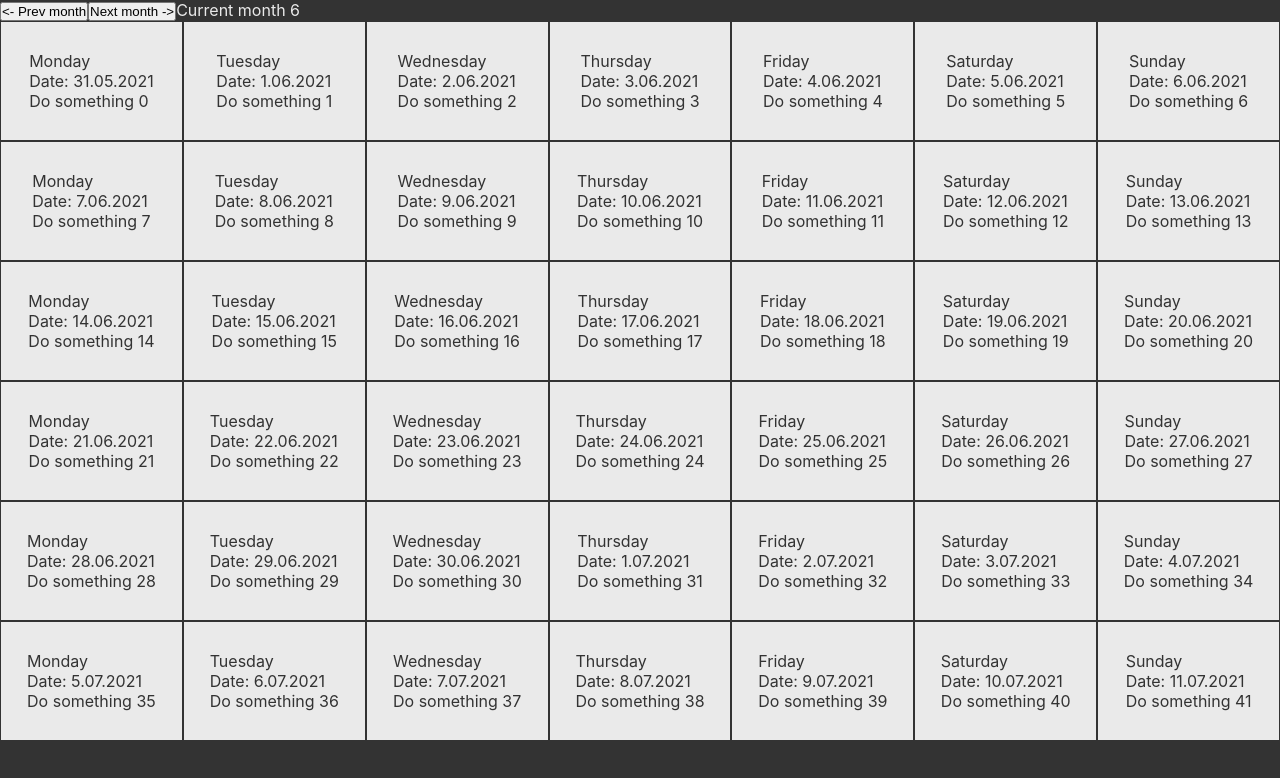
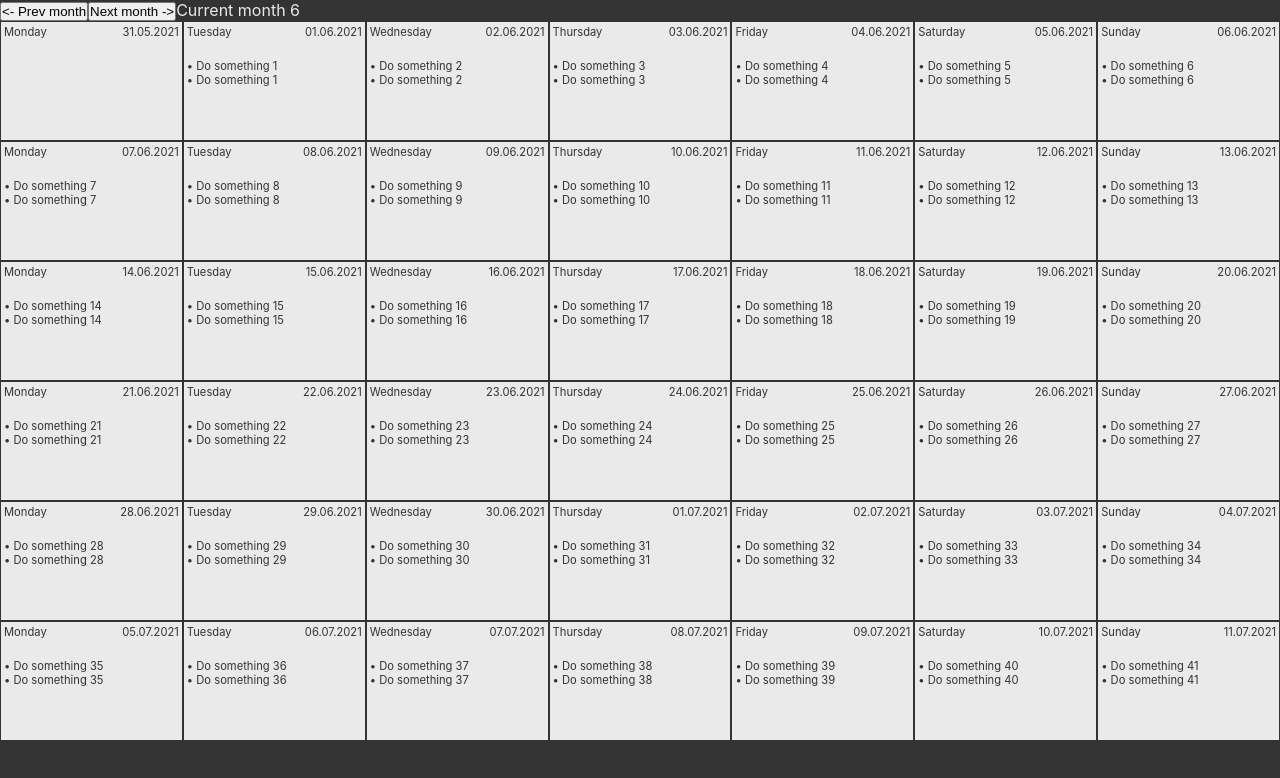
Before and after one commit to Kale35/calendar, a React (Create React App) app: page / in a window 1280 px wide. Shown: the top 778 px of the page. Built offline with nearby package versions, Linux system fonts and the light colour scheme.

Commit message:
calendar changes

```diff
--- a/src/Pages/CalendarPage.css
+++ b/src/Pages/CalendarPage.css
@@ -3,8 +3,4 @@
   height: 90vh;
   display: flex;
   flex-wrap: wrap;
-  align-items: baseline;
 }
-.calendar_wrapper {
-  height: 120px;
-}
--- a/src/Pages/CalendarPage.js
+++ b/src/Pages/CalendarPage.js
@@ -32,11 +32,18 @@ export default function CalendarPage() {
 				d.setDate(-count + i + 1)
 				let newItem = {
 					date: d,
-					tasks: [{
-						title: `Do something ${-count + i + 1}`,
-						color: '#333',
-						backgroundColor: "#eaeaea",
-					}]
+					color: "#333",
+					backgroundColor: "#eaeaea",
+					tasks: [
+						// {
+						// 	title: `• Do something ${-count + i + 1}`,
+						// 	color: '#333',
+						// },
+						// {
+						// 	title: `• Do something ${i}`,
+						// 	color: '#333',
+						// },
+					]
 				}
 				nCalendar.push(newItem);
 				maxItems--;
@@ -48,13 +55,25 @@ export default function CalendarPage() {
 			const d = new Date();
 			d.setMonth(currentMonth)
 			d.setDate(i);
+
 			let newItem = {
 				date: d,
-				tasks: [{
-					title: `Do something ${i}`,
-					color: '#333',
-					backgroundColor: "#eaeaea",
-				}]
+				color: "#333",
+				backgroundColor: "#eaeaea",
+				tasks: [
+					{
+						title: `• Do something ${i}`,
+						color: '#333',
+					},
+					{
+						title: `• Do something ${i}`,
+						color: '#333',
+					},
+				]
+			}
+			if (d.getDate() === _DATE.getDate() && d.getMonth() === _DATE.getMonth() && d.getFullYear() === _DATE.getFullYear()) {
+				newItem.backgroundColor = "whitesmoke";
+				// current day
 			}
 			nCalendar.push(newItem)
 		}
--- a/src/Pages/CalendarPage.less
+++ b/src/Pages/CalendarPage.less
@@ -3,8 +3,4 @@
 	height: 90vh;
 	display: flex;
 	flex-wrap: wrap;
-	align-items: baseline;
 }
-.calendar_wrapper {
-	height: 120px;
-}
--- a/src/components/Calendar/Calendar.css
+++ b/src/components/Calendar/Calendar.css
@@ -1,12 +1,22 @@
 .calendar__box {
-  display: flex;
-  align-items: center;
-  justify-content: center;
   background: #eaeaea;
   color: #333;
   flex-grow: 1;
+  padding: 3px;
   border: 1px solid #333;
   height: calc(100% * (1/6));
   width: calc(100% * (1/7) - 10px - 1px);
   cursor: pointer;
+  transition: 0.18s all;
 }
+.calendar__box:hover {
+  background-color: #333;
+  color: #eaeaea;
+}
+.calendar__box-day {
+  text-align: left;
+  font-size: 0.7rem;
+  display: flex;
+  flex-flow: row;
+  justify-content: space-between;
+}
--- a/src/components/Calendar/Calendar.js
+++ b/src/components/Calendar/Calendar.js
@@ -30,14 +30,23 @@ export default function Calendar(props) {
 			day = "X"
 	}
 	return (
-		<div className="calendar__box">
-			{day}<br />
-			Date: {data.date.getDate()}.
-			{`${data.date.getMonth() + 1}`.length == 1 ? `0${data.date.getMonth() + 1}` : data.date.getMonth() + 1}.
-			{data.date.getFullYear()}
-
-			<br />
-			{data?.tasks[0].title}
+		// <div className="calendar__box" style={{ color: data.color, backgroundColor: data.backgroundColor }}>
+		<div className="calendar__box" >
+			<div className="calendar__box-day">
+				<span>{day}</span>
+				<span>
+					{`${data.date.getDate()}`.length == 1 ? `0${data.date.getDate()}` : data.date.getDate()}.
+					{`${data.date.getMonth() + 1}`.length == 1 ? `0${data.date.getMonth() + 1}` : data.date.getMonth() + 1}.
+					{data.date.getFullYear()}
+				</span>
+			</div>
+			<div>
+				<br />
+				{data?.tasks.map((e, i) => (
+					// <div key={i} style={{ color: e.color, fontSize: "0.7rem", textAlign: "left" }}> {e.title} </div>
+					<div key={i} style={{ fontSize: "0.7em" }}> {e.title} </div>
+				))}
+			</div>
 		</div>
 	)
 }
--- a/src/components/Calendar/Calendar.less
+++ b/src/components/Calendar/Calendar.less
@@ -1,13 +1,24 @@
 
 .calendar__box {
-	display: flex;
-	align-items: center;
-	justify-content: center;
 	background: #eaeaea;
 	color: #333;
 	flex-grow: 1;
+	padding: 3px;
 	border:1px solid #333;
 	height: calc(100% * (1/6));
 	width: calc(100% * (1/7) - 10px - 1px);
 	cursor: pointer;
+	transition: 0.18s all;
 }
+.calendar__box:hover {
+	background-color: #333;
+	color: #eaeaea;
+
+}
+.calendar__box-day {
+	text-align: left;
+	font-size: 0.7rem;
+	display: flex;
+	flex-flow: row;
+	justify-content: space-between;
+}
```
